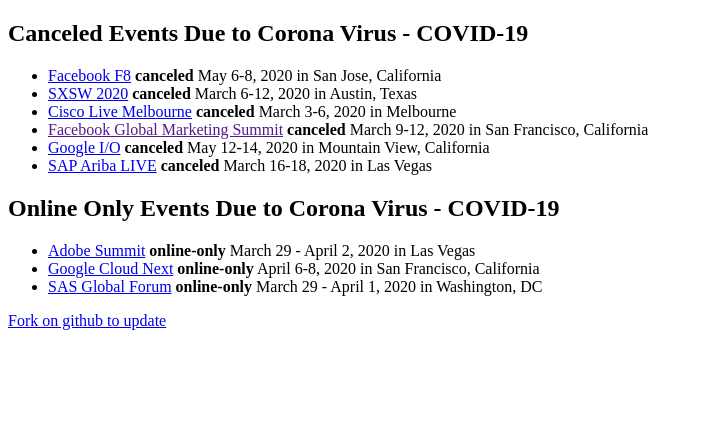
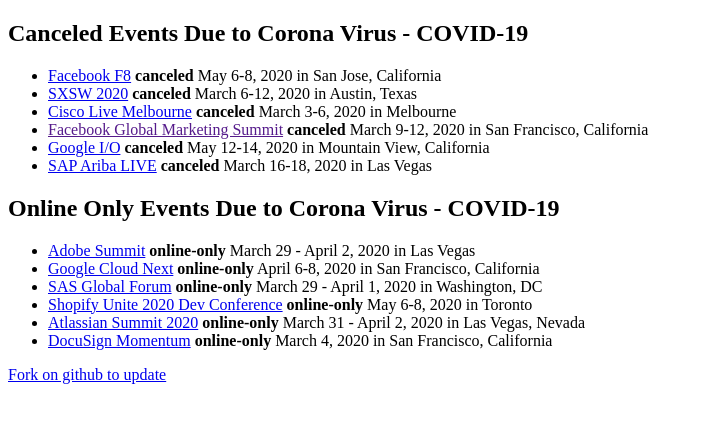
Before and after one commit to oguzbilgic/coronacanceled.com, a Next.js app: page / in a window 1280 px wide. Shown: the top 422 px of the page, without its empty margins (0-703 px from the left). Built offline with nearby package versions, Linux system fonts and the light colour scheme.

Commit message:
Add events

```diff
--- a/pages/index.js
+++ b/pages/index.js
@@ -65,6 +65,27 @@
     date: "March 29 - April 1, 2020",
     status: "online-only"
   },
+  {
+    name: "Shopify Unite 2020 Dev Conference",
+    link: "https://unite.shopify.com/",
+    location: "Toronto",
+    date: "May 6-8, 2020",
+    status: "online-only"
+  },
+  {
+    name: "Atlassian Summit 2020",
+    link: "https://www.atlassian.com/company/events/summit",
+    location: "Las Vegas, Nevada",
+    date: "March 31 - April 2, 2020",
+    status: "online-only"
+  },
+  {
+    name: "DocuSign Momentum",
+    link: "https://momentum.docusign.com/",
+    location: "San Francisco, California",
+    date: "March 4, 2020",
+    status: "online-only"
+  },
 ]
 
 function HomePage() {
```
